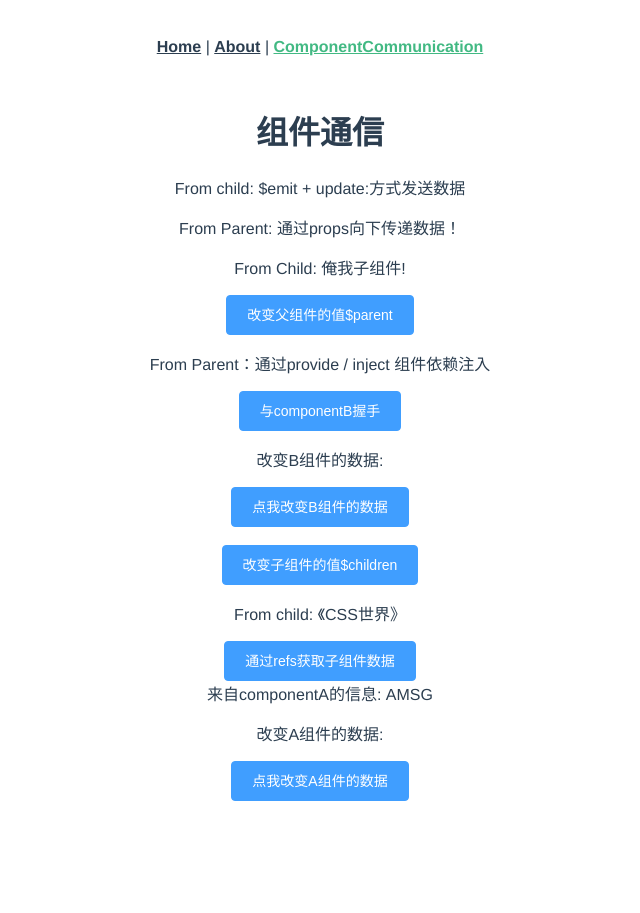
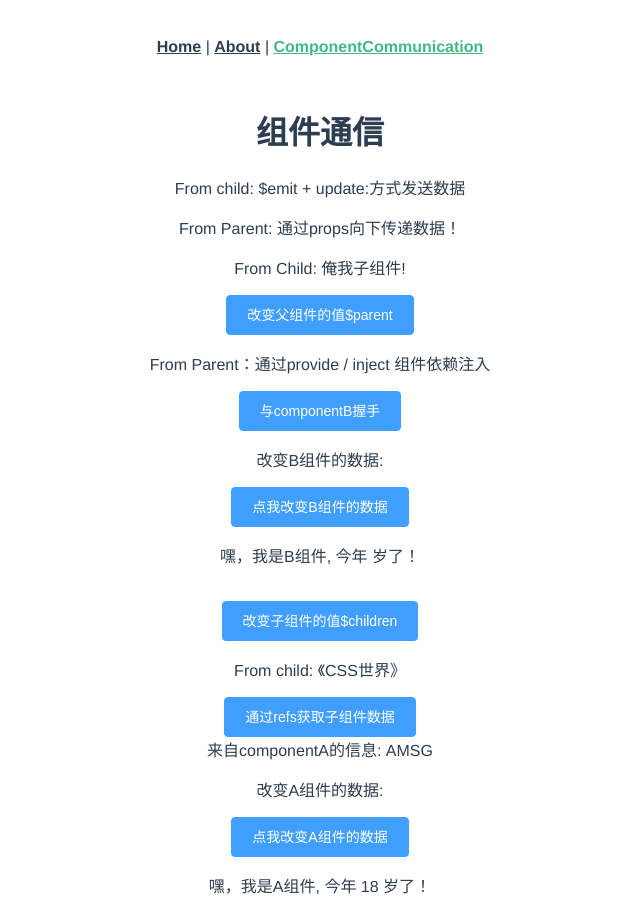
Before and after one commit to FEMotong/vue-devSkill, a Vue app: page /ComponentCommunication in a window 1280 px wide. Shown: the whole page, without its empty margins (320-960 px from the left). Before the commit the page ends 809 px from the top, so only its background shows below. Built offline with nearby package versions, Linux system fonts and the light colour scheme.

Commit message:
组件通信方法七: localStorege/sessionStorge

```diff
--- a/src/components/Communication.vue
+++ b/src/components/CommunicationA.vue
@@ -10,7 +10,8 @@
         <br>
         <p>改变B组件的数据: {{ BMsg }}</p>
         <el-button type="primary" @click="getComAData">点我改变B组件的数据</el-button>
-
+        <br>
+        <p>嘿，我是B组件, 今年 {{ BAge }} 岁了！</p>
     </div>
 </template>
 
@@ -27,7 +28,8 @@
       return {
         tips: '俺我子组件!',
         book: '<<前端架构>>',
-        messageA: '嘿，B组件，我是A组件！'
+        messageA: '嘿，B组件，我是A组件！',
+        BAge: 0
       }
     },
     computed: {
@@ -37,8 +39,13 @@
     },
     created() {
       this.sendParent()
+      this.getBStorage()
     },
     methods: {
+      getBStorage() {
+        localStorage.setItem('AMsg', 18)
+        this.BAge = localStorage.getItem('BMsg')
+      },
       getComAData() {
         this.$store.commit('receiveBMSG', {
           BMSG: this.messageA
--- a/src/components/CommunicationB.vue
+++ b/src/components/CommunicationB.vue
@@ -5,7 +5,8 @@
         <br>
         <p>改变A组件的数据: {{ AMsg }}</p>
         <el-button type="primary" @click="getComBData">点我改变A组件的数据</el-button>
-
+        <br>
+        <p>嘿，我是A组件, 今年 {{ AAge }} 岁了！</p>
     </div>
 </template>
 
@@ -18,7 +19,8 @@
     data() {
       return {
         AMSG: 'AMSG',
-        messageB: '嘿，A组件，我是B组件！'
+        messageB: '嘿，A组件，我是B组件！',
+        AAge: 0
       }
     },
     computed: {
@@ -26,7 +28,14 @@
         return this.$store.state.AMSG
       }
     },
+    created() {
+      this.getAStorage()
+    },
     methods: {
+      getAStorage() {
+        localStorage.setItem('BMsg', 20)
+        this.AAge = localStorage.getItem('AMsg')
+      },
       getComBData() {
         this.$store.commit('receiveAMSG', {
           AMSG: this.messageB
--- a/src/views/ComponentCommunication.vue
+++ b/src/views/ComponentCommunication.vue
@@ -2,7 +2,7 @@
     <div class="component-communication">
         <h1>组件通信</h1>
         <p>From child: {{ title }}</p>
-        <Communication :title.sync="title" :name="name" ref="componnetA"></Communication>
+        <CommunicationA :title.sync="title" :name="name" ref="componnetA"></CommunicationA>
 <!--        <Communication @onEmitTitle="onEmitTitle" :name="name"></Communication>-->
         <br>
         <el-button type="primary" @click="changeChildTips">改变子组件的值$children</el-button>
@@ -16,7 +16,7 @@
 
 <script>
   /*eslint-disable*/
-  import Communication from '@/components/Communication.vue'
+  import CommunicationA from '@/components/CommunicationA.vue'
   import CommunicationB from '@/components/CommunicationB.vue'
 
   export default {
@@ -25,7 +25,7 @@
       DependencyInjection: "通过provide / inject 组件依赖注入"
     },
     components: {
-      Communication,
+      CommunicationA,
       CommunicationB
     },
     data() {
```
